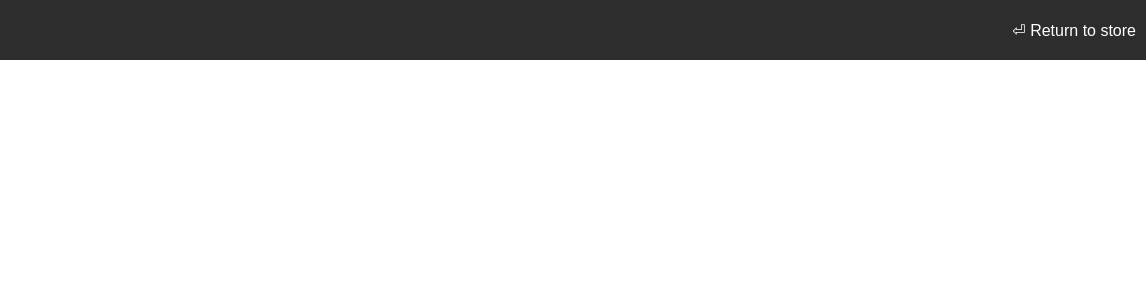
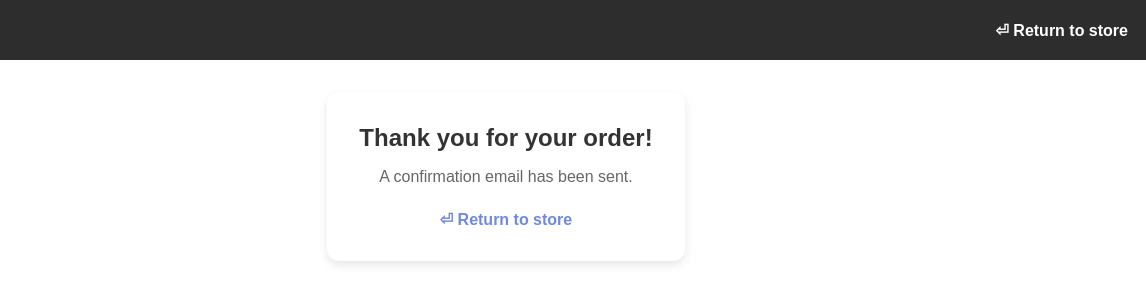
Before and after one commit to Terikyy/GroceryStore, a plain HTML site: page public/confirmation.html in a window 1280 px wide. Shown: the full height of the page, 134-1280 px from the left. Drawn offline with Linux system fonts and the light colour scheme.

Commit message:
added confirmation page

```diff
--- a/public/confirmation.html
+++ b/public/confirmation.html
@@ -12,7 +12,9 @@
     <div class="return"><a href="index.html">⏎ Return to store</a></div>
 </header>
 <div class="confirmation-content">
-
+    <h3>Thank you for your order!</h3>
+    <p>A confirmation email has been sent.</p>
+    <a href="index.html">⏎ Return to store</a>
 </div>
 </body>
 </html>
--- a/public/css/components/confirmation-box.css
+++ b/public/css/components/confirmation-box.css
@@ -0,0 +1,37 @@
+/* Overwrite header link styling for return button*/
+.return a {
+    padding: 0.5rem;
+    display: block;
+}
+
+.confirmation-content {
+    display: flex;
+    flex-direction: column;
+    justify-content: center;
+    align-items: center;
+    background: var(--content-bg-primary);
+    border-radius: 12px;
+    box-shadow: 0 4px 10px var(--shadow-color);
+    padding: 2rem;
+    max-width: 600px;
+    margin: 2rem auto;
+    text-align: center;
+}
+
+h3 {
+    font-size: 1.5rem;
+    margin-bottom: 1rem;
+    color: var(--content-text-primary);
+}
+
+p {
+    font-size: 1rem;
+    color: var(--content-text-secondary);
+    margin-bottom: 1.5rem;
+}
+
+a {
+    text-decoration: none;
+    color: var(--accent-primary);
+    font-weight: bold;
+}
--- a/public/css/components/product-tile.css
+++ b/public/css/components/product-tile.css
@@ -30,18 +30,18 @@
     margin: 10px 0;
 }
 
-/* Product Price */
+/* Product Description */
 .product-tile p {
     color: var(--content-text-secondary);
     font-size: 1rem;
     margin-bottom: 10px;
 }
 
-.product-tile .in-stock {
+.product-tile p.in-stock {
     color: var(--success)
 }
 
-.product-tile .out-of-stock {
+.product-tile p.out-of-stock {
     color: var(--error)
 }
 
--- a/public/css/layout/container.css
+++ b/public/css/layout/container.css
@@ -19,15 +19,3 @@ html, body {
     color: var(--content-text-primary);
     max-height: calc(100vh - 60px); /* Ensures it doesn't exceed viewport height minus header height*/
 }
-
-.checkout-content {
-    display: flex;
-    flex: 1;
-    justify-content: space-between;
-    background: var(--content-bg-primary);
-    border-radius: 12px;
-    box-shadow: 0 4px 10px var(--shadow-color);
-    padding: 2rem;
-    max-width: 800px;
-    margin: 2rem auto;
-}
```
Also changed, not shown: public/css/components/checkout-form.css (+13 -0 lines).
